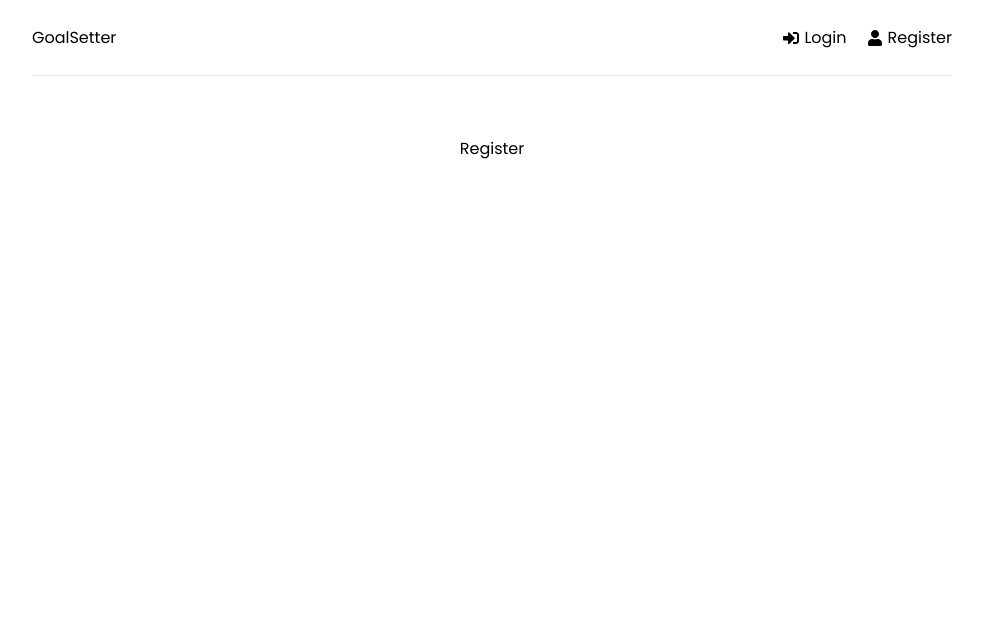
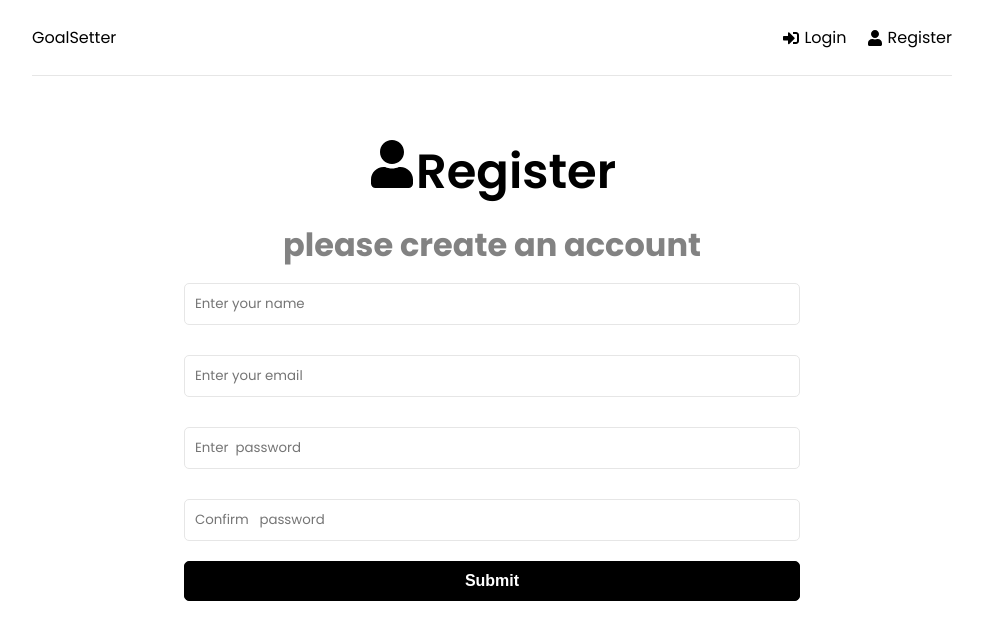
Before and after one commit to Pashuq/mern, a React (Create React App) app in the folder frontend/: page /register in a window 1280 px wide. Shown: the top 640 px of the page, without its empty margins (148-1131 px from the left). Built offline with nearby package versions, Linux system fonts and the light colour scheme.

Commit message:
feat: added Login / Register fronend UI

```diff
--- a/frontend/src/app/pages/Login.jsx
+++ b/frontend/src/app/pages/Login.jsx
@@ -1,5 +1,70 @@
+import { useState, useEffect } from "react";
+import { FaSignInAlt } from "react-icons/fa";
+
 function Login() {
-  return <div>Login</div>;
+  const [formData, setFormData] = useState({
+    email: "",
+    password: "",
+  });
+
+  const { email, password } = formData;
+
+  const onChange = (e) => {
+    setFormData((prevState) => ({
+      ...prevState,
+      [e.target.name]: e.target.value,
+    }));
+  };
+
+  const onSubmit = (e) => {
+    e.preventDefault();
+  };
+
+  return (
+    <>
+      <section className="heading">
+        <h1>
+          <FaSignInAlt />
+          Login
+        </h1>
+        <p>login and start setiing goals</p>
+
+        <section className="form">
+          <form onSubmit={onSubmit}>
+            <div className="form-group">
+              <input
+                type="email"
+                className="form-control"
+                name="email"
+                id="email"
+                value={email}
+                placeholder={"Enter your email"}
+                onChange={onChange}
+              />
+            </div>
+
+            <div className="form-group">
+              <input
+                type="password"
+                className="form-control"
+                name="password"
+                id="password"
+                value={password}
+                placeholder={"Enter  password"}
+                onChange={onChange}
+              />
+            </div>
+
+            <div className="form-group">
+              <button type="submit" className="btn btn-block">
+                Submit
+              </button>
+            </div>
+          </form>
+        </section>
+      </section>
+    </>
+  );
 }
 
 export default Login;
--- a/frontend/src/app/pages/Register.jsx
+++ b/frontend/src/app/pages/Register.jsx
@@ -1,5 +1,96 @@
+import { useState, useEffect } from "react";
+import { FaUser } from "react-icons/fa";
+
 function Register() {
-  return <div>Register</div>;
+  const [formData, setFormData] = useState({
+    name: "",
+    email: "",
+    password: "",
+    password2: "",
+  });
+
+  const { name, email, password, password2 } = formData;
+
+  const onChange = (e) => {
+    setFormData((prevState) => ({
+      ...prevState,
+      [e.target.name]: e.target.value,
+    }));
+  };
+
+  const onSubmit = (e) => {
+    e.preventDefault();
+  };
+
+  return (
+    <>
+      <section className="heading">
+        <h1>
+          <FaUser />
+          Register
+        </h1>
+        <p>please create an account</p>
+
+        <section className="form">
+          <form onSubmit={onSubmit}>
+            <div className="form-group">
+              <input
+                type="text"
+                className="form-control"
+                name="name"
+                id="name"
+                value={name}
+                placeholder={"Enter your name"}
+                onChange={onChange}
+              />
+            </div>
+
+            <div className="form-group">
+              <input
+                type="email"
+                className="form-control"
+                name="email"
+                id="email"
+                value={email}
+                placeholder={"Enter your email"}
+                onChange={onChange}
+              />
+            </div>
+
+            <div className="form-group">
+              <input
+                type="password"
+                className="form-control"
+                name="password"
+                id="password"
+                value={password}
+                placeholder={"Enter  password"}
+                onChange={onChange}
+              />
+            </div>
+
+            <div className="form-group">
+              <input
+                type="password"
+                className="form-control"
+                name="password2"
+                id="password2"
+                value={password2}
+                placeholder={"Confirm   password"}
+                onChange={onChange}
+              />
+            </div>
+
+            <div className="form-group">
+              <button type="submit" className="btn btn-block">
+                Submit
+              </button>
+            </div>
+          </form>
+        </section>
+      </section>
+    </>
+  );
 }
 
 export default Register;
```
